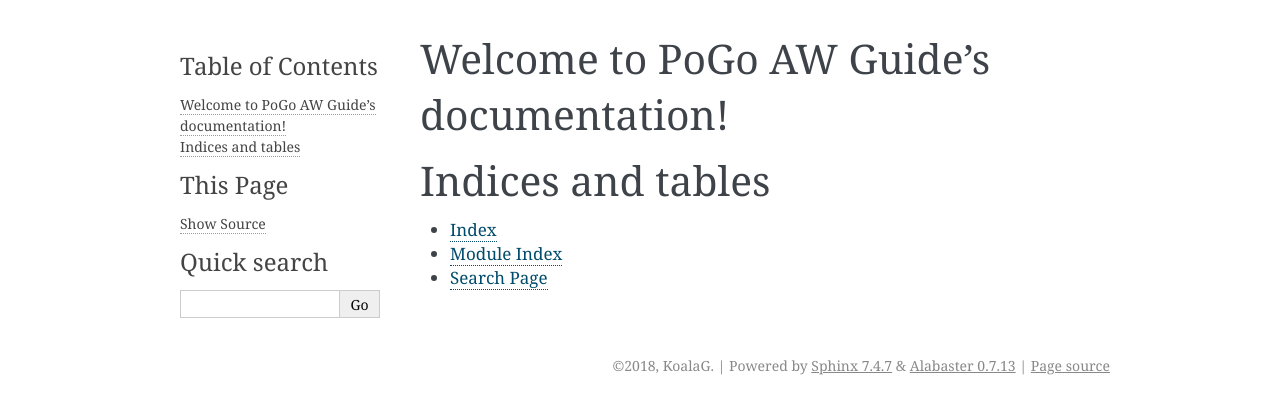
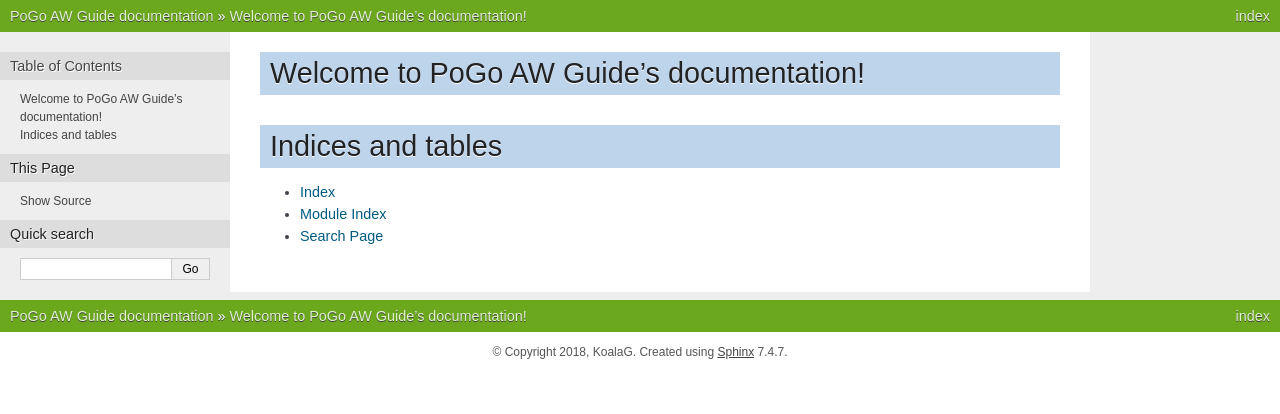
Before and after one commit to ozziewebco/PoGo-AW-Docs, a Sphinx documentation site: the page built from docs/index.rst, in a window 1280 px wide. Shown: the top 414 px of the page. Built offline with Sphinx 7.4.7, drawn with Linux system fonts in a browser that asks for light colours.

```diff
--- a/docs/conf.py
+++ b/docs/conf.py
@@ -75,7 +75,12 @@
 # The theme to use for HTML and HTML Help pages.  See the documentation for
 # a list of builtin themes.
 #
-html_theme = 'alabaster'
+import os
+on_rtd = os.environ.get('READTHEDOCS') == 'True'
+if on_rtd:
+    html_theme = 'default'
+else:
+    html_theme = 'nature'
 
 # Theme options are theme-specific and customize the look and feel of a theme
 # further.  For a list of options available for each theme, see the
```
